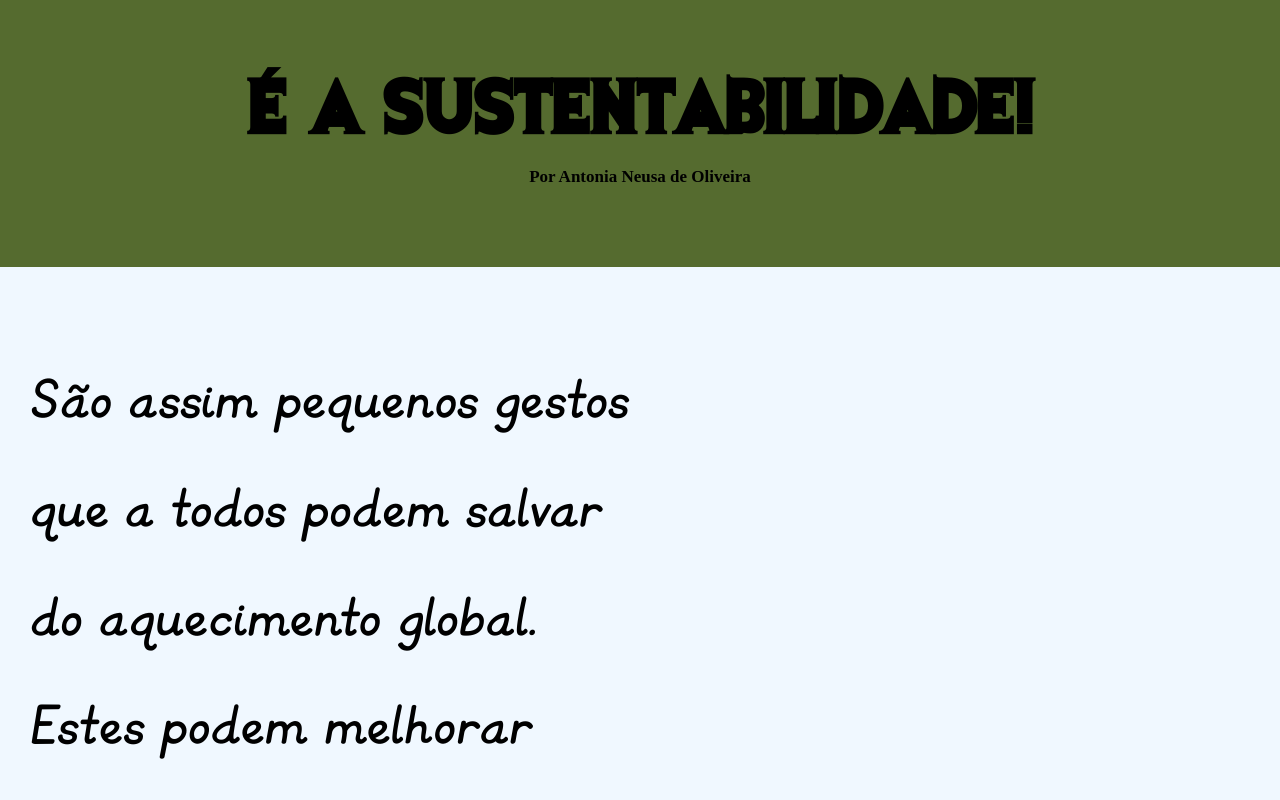
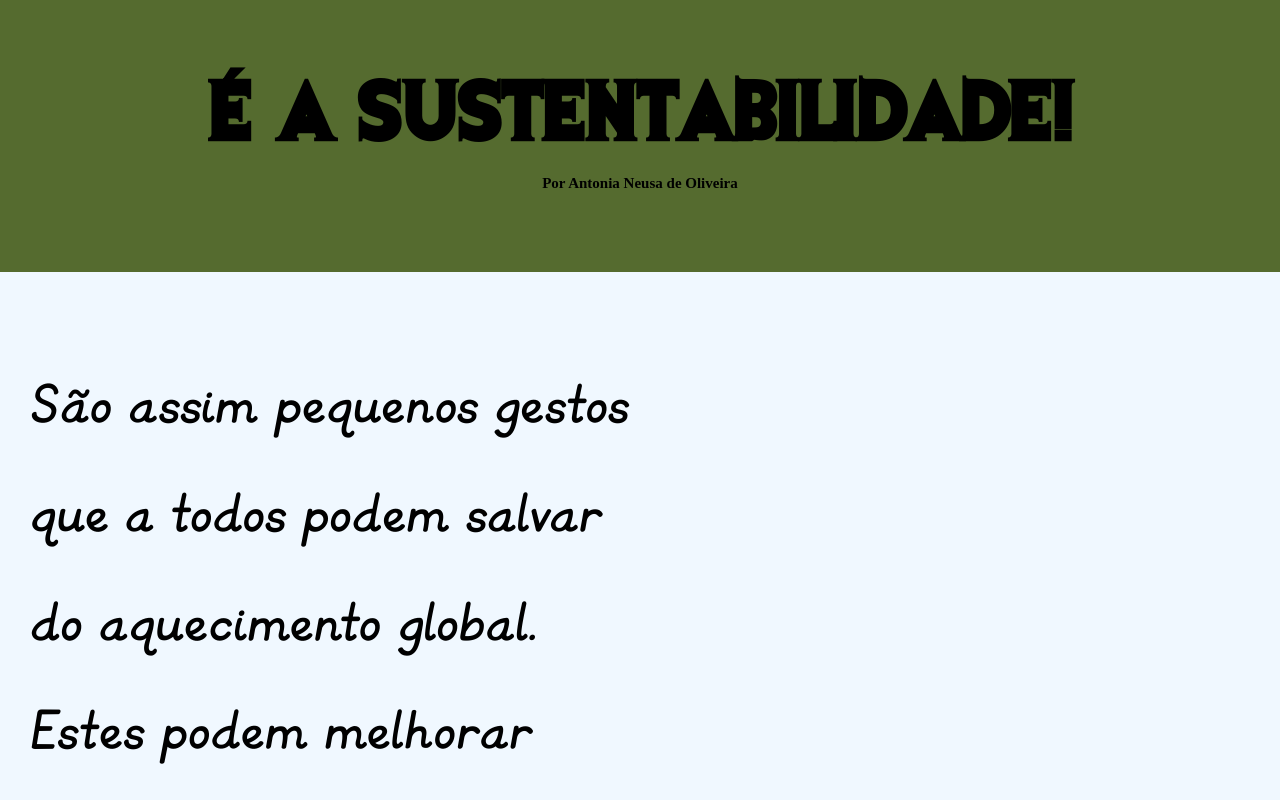
Before and after one commit to gilsonmirandamartins/atividades, a plain HTML site: page Projeto cordel/index.html in a window 1280 px wide. Shown: the top 800 px of the page. Drawn offline with Linux system fonts and the light colour scheme.

Commit message:
update the code

```diff
--- a/Projeto cordel/style.css
+++ b/Projeto cordel/style.css
@@ -1,8 +1,8 @@
 @charset "UTF-8";
 
 *{
-    margin: 0px;
-    padding: 0px;
+     margin: 0px;
+     padding: 0px;
 
 }
 
@@ -33,12 +33,12 @@ h1{
 
     text-align: center;
     font-family: 'draft', Arial, Helvetica, sans-serif;
-    font-size: 5vw;
+    font-size: 5.5vw;
     padding: 70px 0px 20px 0px;
 }
 
 h4{
-    font-size: 17px;
+    font-size: 15px;
     text-align: center;
     padding-bottom: 80px;
 }
@@ -50,7 +50,7 @@ p{
 a{
     text-decoration: none;
     color: black;
-    font-size: 17px;
+    font-size: 15px;
 }
 
 a:hover{
```
